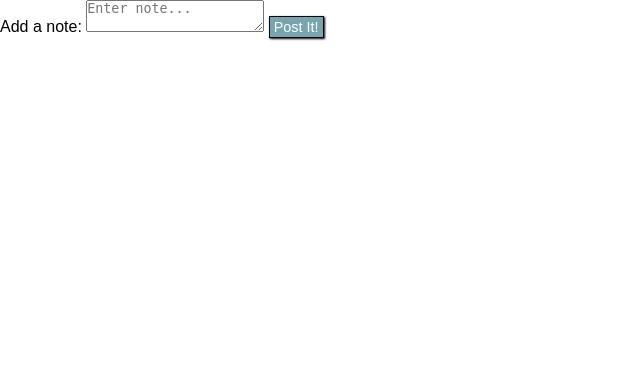
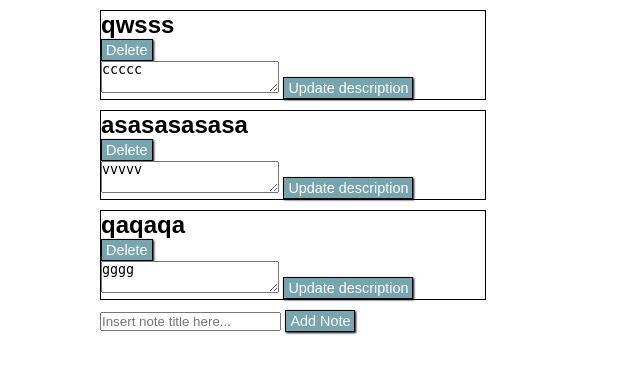
Before and after one commit to brulecap/coding_dojo, a Django app: page / in a window 1280 px wide. Shown: the top 374 px of the page, without its empty margins (0-640 px from the left). Run offline with Django 3.2, Linux system fonts and the light colour scheme; data comes from the database, SQL or seed files in the repository; both versions use the stored data as it was after the commit; some libraries are stand-ins or nearby versions.

Commit message:
Updated Ajax Post Assignment for Ajax Notes Assignment

```diff
--- a/Python/ajax/ajax_post/apps/post/models.py
+++ b/Python/ajax/ajax_post/apps/post/models.py
@@ -3,8 +3,9 @@ from __future__ import unicode_literals
 from django.db import models
 
 class Note(models.Model):
-	note = models.TextField()
+	title = models.CharField(max_length=255)
+	note = models.TextField(blank=True)
 	created_at = models.DateTimeField(auto_now_add = True)
 	updated_at = models.DateTimeField(auto_now = True)
 	def __repr__(self):
-		return "<User object: {}>".format(self.note)
+		return "<User object: {} {}>".format(self.title, self.note)
--- a/Python/ajax/ajax_post/apps/post/static/post/css/styles.css
+++ b/Python/ajax/ajax_post/apps/post/static/post/css/styles.css
@@ -38,8 +38,12 @@ a.link {
 /* End my personal resets and favorite styles */
 
 .post {
-	display: inline-block;
 	width: 30%;
+	margin: 10px 0 10px 100px;
 	min-height: 75px;
 	border: 1px solid black;
 }
+
+#create {
+	margin: 10px 0 10px 100px;
+}
--- /dev/null
+++ b/Python/ajax/ajax_post/apps/post/static/post/js/post.js
@@ -0,0 +1,26 @@
+$(document).ready(function(){
+	$('#wrapper').on( "submit", "form", function(e) {
+		e.preventDefault()
+		console.log('Sending Ajax request to', $(this).attr('action'))
+		console.log('Submitting the following data', $(this).serialize())
+		$.ajax({
+			url: $(this).attr('action'),
+			method: 'post',
+			data: $(this).serialize(),
+			success: function(response) {
+				console.log(response)
+				$('#posts').html(response)
+				$('#title').val('')
+			}
+		})
+	})
+
+	$.ajax({
+		url: '/init/',
+		method: 'get',
+		success: function(response){
+			console.log(response)
+			$('#posts').html(response)
+		}
+	})
+})
--- a/Python/ajax/ajax_post/apps/post/templates/post/index.html
+++ b/Python/ajax/ajax_post/apps/post/templates/post/index.html
@@ -7,32 +7,17 @@
 {% load static %}
 		<link rel="stylesheet" href="{% static 'post/css/styles.css' %}" media="screen" title="no title"  charset="utf-8">
 		<script src="https://ajax.googleapis.com/ajax/libs/jquery/3.2.1/jquery.min.js"></script>
+		<script type="text/javascript" src="{% static 'post/js/post.js' %}"></script>
 	</head>
 	<body>
 		<div id="wrapper">
 			<div id="posts">
 			</div>
-			<form id="create_form" action="{% url 'all_html' %}" method="POST">
+			<form id="create" action="{% url 'create' %}" method="POST">
 				{% csrf_token %}
-				<label for="note">Add a note:</label>
-				<textarea name="note" id="note" placeholder="Enter note..."></textarea>
-				<input type="submit" value="Post It!">
+				<input type="text" name="title" id="title" placeholder="Insert note title here...">
+				<input type="submit" value="Add Note">
 			</form>
-		<script>
-			$('#create_form').submit(function(e){
-				e.preventDefault()
-				console.log('Sending Ajax request to', $(this).attr('action'))
-				console.log('Submitting the following data', $(this).serialize())
-				$.ajax({
-		  			url: $(this).attr('action'), /* Where should this go? */
-		  			method: 'post', /* Which HTTP verb? */
-		  			data: $(this).serialize(), /* Any data to send along? */
-		  			success: function(serverResponse) { /* What code should we run when the server responds? */
-						$('#posts').html(serverResponse)
-		  			}
-				})
-	  		});
-		</script>
 		</div>
 	</body>
 </html>
--- a/Python/ajax/ajax_post/apps/post/templates/post/post.html
+++ b/Python/ajax/ajax_post/apps/post/templates/post/post.html
@@ -1,7 +1,18 @@
 {% if notes %}
 	{% for note in notes %}
 				<div class="post">
-					<p>{{note.note}}</p>
+					<h2>{{note.title}}</h2>
+					<form id="delete" action="{% url 'delete' %}" method="POST">
+						{% csrf_token %}
+						<input type="hidden" name="id" value="{{note.id}}">
+						<input type="submit" value="Delete">
+					</form>
+					<form id="update" action="{% url 'update' %}" method="POST">
+						{% csrf_token %}
+						<input type="hidden" name="id" value="{{note.id}}">
+						<textarea name="note" placeholder="Enter description here...">{% if note.note %}{{note.note}}{% endif %}</textarea>
+						<input id="up" type="submit" value="{% if note.note %}Update description{% else %}Add description{% endif %}">
+					</form>
 				</div>
 	{% endfor %}
 {% endif %}
--- a/Python/ajax/ajax_post/apps/post/urls.py
+++ b/Python/ajax/ajax_post/apps/post/urls.py
@@ -2,14 +2,9 @@
 from django.conf.urls import url
 from . import views
 urlpatterns = [
-#	url(r'^register/$', views.register, name="register"),
-#	url(r'^users/(?P<id>\w+)/$', views.user, name="user"),
-#	url(r'^signout/$', views.signout, name="signout"),
-#	url(r'^signin/$', views.signin, name="signin"),
-#	url(r'^books/add/$', views.add, name="add"),
-#	url(r'^books/(?P<id>\w+)/$', views.books, name="books"),
-#	url(r'^books/$', views.books, name="books"),
-	url(r'^all.html$', views.all_html, name="all_html"),
-	url(r'^all.json$', views.all_json, name="all_json"),
+	url(r'^delete/$', views.delete, name="delete"),
+	url(r'^update/$', views.update, name="update"),
+	url(r'^create/$', views.create, name="create"),
+	url(r'^init/$', views.init, name="init"),
 	url(r'^', views.index, name="index")
 ]
--- a/Python/ajax/ajax_post/apps/post/views.py
+++ b/Python/ajax/ajax_post/apps/post/views.py
@@ -3,21 +3,31 @@ from django.shortcuts import render, HttpResponse, redirect
 from django.core.urlresolvers import reverse
 from django.contrib import messages
 from models import *
+from django.core import serializers
+import json
 
 # constant used in rendering templates in this view
 APP_NAME = 'post'
 def index(request):
 	return render(request, APP_NAME + '/index.html')
 
-def all_json(request):
-	print 'all json'
-	return render(request, APP_NAME + '/index.html')
+def init(request):
+	print 'in init'
+	return render(request, APP_NAME + '/post.html', {'notes':Note.objects.all()})
 
-def all_html(request):
-	print request.POST
+def create(request):
+	if request.method == "POST" and request.POST['title']:
+		Note.objects.create(title=request.POST['title'])
+	return render(request, APP_NAME + '/post.html', {'notes':Note.objects.all()})
+
+def update(request):
 	if request.method == "POST" and request.POST['note']:
-		Note.objects.create(note=request.POST['note'])
-		notes = Note.objects.all()
-		return render(request, APP_NAME + '/post.html', {'notes':notes})
-	else:
-		return render(request, APP_NAME + '/post.html')
+		note = Note.objects.get(id=request.POST['id'])
+		note.note = request.POST['note']
+		note.save()
+	return render(request, APP_NAME + '/post.html', {'notes':Note.objects.all()})
+
+def delete(request):
+	if request.method == "POST" and request.POST['id']:
+		Note.objects.get(id=request.POST['id']).delete()
+	return render(request, APP_NAME + '/post.html', {'notes':Note.objects.all()})
```
Also changed, not shown: Python/ajax/ajax_post/apps/post/migrations/0003_auto_20171226_1333.py (added), Python/ajax/ajax_post/db.sqlite3.
